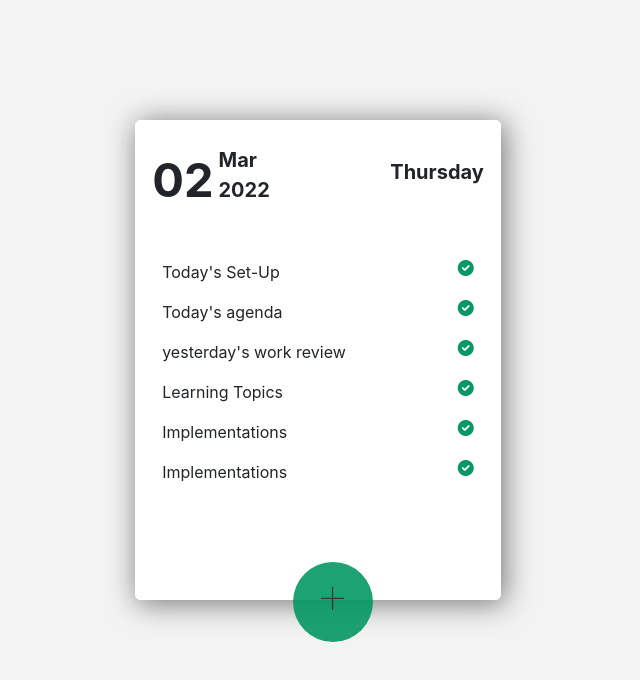
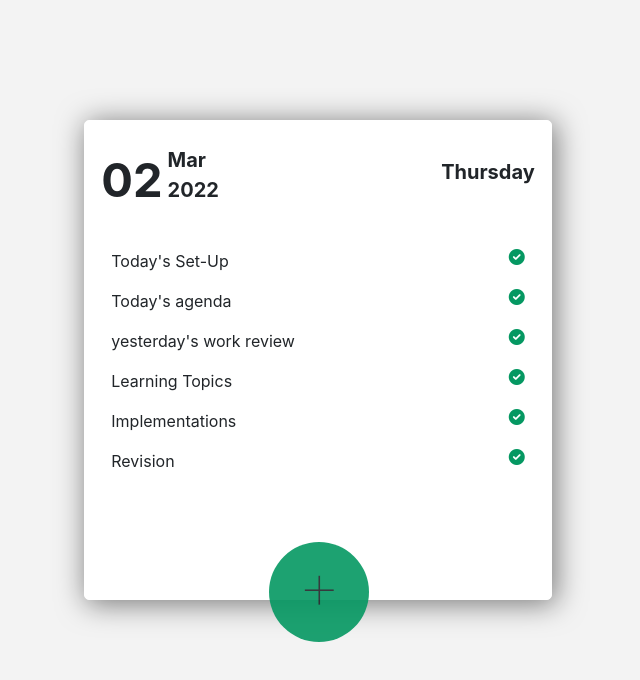
Before and after one commit to KeyurSimform/To-Do-List_Using-React-Js, a React (Create React App) app: page / in a window 1280 px wide. Shown: the top 680 px of the page, without its empty margins (322-962 px from the left). Built offline with nearby package versions, Linux system fonts and the light colour scheme.

Commit message:
Commit practical -3

```diff
--- a/src/App.js
+++ b/src/App.js
@@ -6,11 +6,7 @@ import {NodeList} from "./components/node-list/node-list.component"
 
 class App extends Component {
 
-  // taskComp()  {
-  //   // this.setState({isActive:"ture"});
-  //   console.log("hi");
-  // }
-
+// **************************************** main app as a class componenet*****************************************************
   constructor() {
     super();
 
@@ -19,57 +15,47 @@ class App extends Component {
         {
           noteName: "Today's Set-Up",
           noteId: "n1",
-          isActive: "",
         },
         {
           noteName: "Today's agenda",
           noteId: "n2",
-          isActive: "",
         },
         {
           noteName: "yesterday's work review",
           noteId: "n3",
-          isActive: "",
         },
         {
           noteName: "Learning Topics",
           noteId: "n4",
-          isActive: "",
         },
         {
           noteName: "Implementations",
           noteId: "n5",
-          isActive: "",
         },
         {
-          noteName: "Implementations",
+          noteName: "Revision",
           noteId: "n6",
-          isActive: "",
         },
         {
-          noteName: "Implementations",
+          noteName: "lookup for the doubts",
           noteId: "n7",
-          isActive: "",
         },
         {
-          noteName: "Implementations",
+          noteName: "discussion with mentor for the doubts",
           noteId: "n8",
-          isActive: "",
         },
         {
-          noteName: "Implementations",
+          noteName: "apply the solution for the doubts",
           noteId: "n9",
-          isActive: "",
         },
         {
-          noteName: "Implementations",
+          noteName: "submiting the assignement",
           noteId: "n10",
-          isActive: "",
         }
       ],
     };
   }
-
+// **************************************** main app rendering*****************************************************
   render() {
     return (
       <div className="App">
--- a/src/components/Add_Button/addButton.component.jsx
+++ b/src/components/Add_Button/addButton.component.jsx
@@ -1,11 +1,40 @@
-import React from "react";
+import React, { useState } from "react";
 
-import "./addButton.style.css"
+import "./addButton.style.css";
 
-export const AddButton = () => {
-    return(
-        <div className="plus-container">
-            <p className="plus">+</p>
-        </div>
-    );
+// import { AddIcon } from "../AddIcon/AddIcon.component";
+
+// **************************************** This is the component to add the notes*****************************************************
+
+export let AddButton = (props) => {
+	const [AddIconButton, setAddIconButton] = useState(true);
+
+	let AddClickButton = () => {
+		setAddIconButton(!AddIconButton);
+		// ClickHandler = !ClickHandler
+		console.log("add button clicked");
+	};
+
+
+	return (
+		<>
+			{AddIconButton && (
+				<div className="plus-container" onClick={AddClickButton}>
+					<p className="plus">+</p>
+				</div>
+			)}
+			{AddIconButton === false && (
+				<div onClick={AddClickButton}>
+					<input
+						className={style.input}
+						type="text"
+						placeholder="Your Title..."
+						value={enteredTitle}
+						onChange={titleChangeHandler}
+						onKeyUp={enterKeyHandler}
+					/>
+				</div>
+			)}
+		</>
+	);
 };
--- a/src/components/Add_Button/addButton.style.css
+++ b/src/components/Add_Button/addButton.style.css
@@ -1,5 +1,5 @@
 .plus{
-    font-size : 7vh;
+    font-size : 70px;
     font-weight: 100;
     /* background-color: #059862; */
     /* height: 100px; */
@@ -18,8 +18,8 @@
 
 .plus-container{
     background-color: #059862;
-    height: 10vh ;
-    width: 10vh;
+    height: 100px ;
+    width: 100px;
     border-radius: 50%;
     position: absolute;
     display: flex;
@@ -27,7 +27,7 @@
     align-items: center;
     align-self: center;
     /* bottom: 50%; */
-    right: 35%;
+    right: 39%;
     bottom: -9%;
     cursor: pointer;
     opacity: 0.9;
--- /dev/null
+++ b/src/components/NodeItem/NodeItem.jsx
@@ -0,0 +1,24 @@
+import React from 'react'
+import { useState } from 'react';
+
+// ***************** Node Item component which will render the note to the parent NodeList component ***************************************
+const NodeItem = (props) => {
+
+  const [task, settask] = useState(false);
+
+  const taskComp = () =>{
+    settask (!task)
+  }
+  // This will return the notes with the description in it.
+  // Here by using the conditional redering i have changed the state of the notes from active to completed.
+  return (
+    <div>
+    <p onClick={taskComp} className={`${task && "text-decoration-line-through text-muted"}`}>
+      <i className={`${"fa-solid fa-circle-check"} ${task && "text-secondary"}`}></i>
+        {props.noteName}
+    </p>
+ </div>
+  )
+}
+
+export default NodeItem
--- a/src/components/NotesHeader/header.component.jsx
+++ b/src/components/NotesHeader/header.component.jsx
@@ -1,9 +1,12 @@
 import React from "react";
 
 import "./header.style.css";
+// **************************************** Header component to display the date*****************************************************
 
 export const CurrentDate = () => {
-	console.log("keyur");
+
+	// This function will fetch the current date according to the system's date.
+
 	let newDate = new Date();
 	let date_raw = newDate.getDate();
 	let month_raw = newDate.toLocaleString("en-us", {month:"short"});
@@ -23,6 +26,7 @@ export const CurrentDate = () => {
 	}
 
 	return (
+		// This will populate the date in the outer most component/
 		<div className="header h-20">
 			<div className="left-side">
 				<div className="DateElem">
--- a/src/components/To_Do/to-do.componenet.jsx
+++ b/src/components/To_Do/to-do.componenet.jsx
@@ -3,6 +3,8 @@ import { CurrentDate } from "../NotesHeader/header.component";
 import "./to-do.style.css"
 import { NodeList } from "../node-list/node-list.component";
 import { AddButton } from "../Add_Button/addButton.component";
+
+// **************************************** outer most component which will hold all other components*****************************************************
 
 export const ToDo = (props) => {
     return <div className="to-do">
@@ -11,6 +13,6 @@ export const ToDo = (props) => {
         </CurrentDate>
         <NodeList notes={props.notes}>
         </NodeList>
-        <AddButton></AddButton>
+        <AddButton notes={props.notes}></AddButton>
     </div>
 }
--- a/src/components/node-list/node-list.component.jsx
+++ b/src/components/node-list/node-list.component.jsx
@@ -1,21 +1,19 @@
 import React from "react";
 import './node-list.style.css';
 
-import { ToDo } from "../To_Do/to-do.componenet";
+
+import NodeItem from "../NodeItem/NodeItem";
+
+// **************************************** Outer most comopenent of the app*****************************************************
 
 export const NodeList = (props) => {
-
-
+// this component will map the notes list in the ToDo component
   return <div className="node-list-container">
              <div className="node-list">
              {/* {console.log(note)} */}
-             {props.notes.map((note) => (
-               <p key={note.noteId} >
-               <i class="fa-solid fa-circle-check"></i>
-                {note.noteName}
-                {/* {console.log(note.isActive)} */}
-               </p>
-              ))}
+             {props.notes.map((note) => {
+               return <NodeItem key= {note.noteId} noteName={note.noteName}></NodeItem>; /*Returning the component which will populate the notes in the todo list app */
+             })}
           </div>
   </div>;
 };
--- a/src/components/node-list/node-list.style.css
+++ b/src/components/node-list/node-list.style.css
@@ -18,6 +18,7 @@
 /* width */
 ::-webkit-scrollbar {
     width: 10px;
+    display: none;
   }
 
   /* Track */
```
Also changed, not shown: src/components/AddIcon/AddIcon.component.jsx (added, +11 -0 lines), src/components/AddNote/AddNote.component.jsx (added, +9 -0 lines), src/components/AddNote/AddNote.style.css (added), 1 other file (tests, documents, lock files or other folders).
